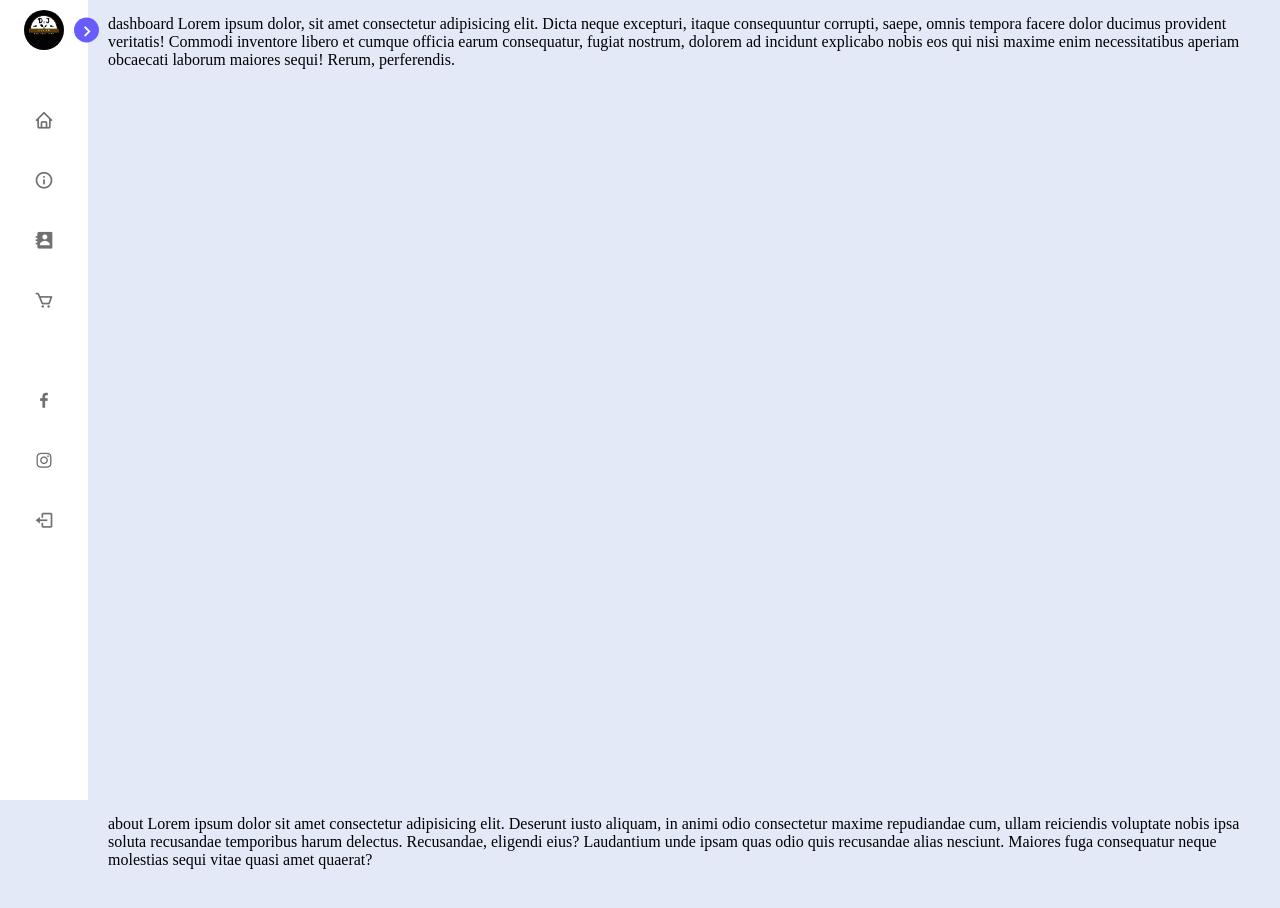
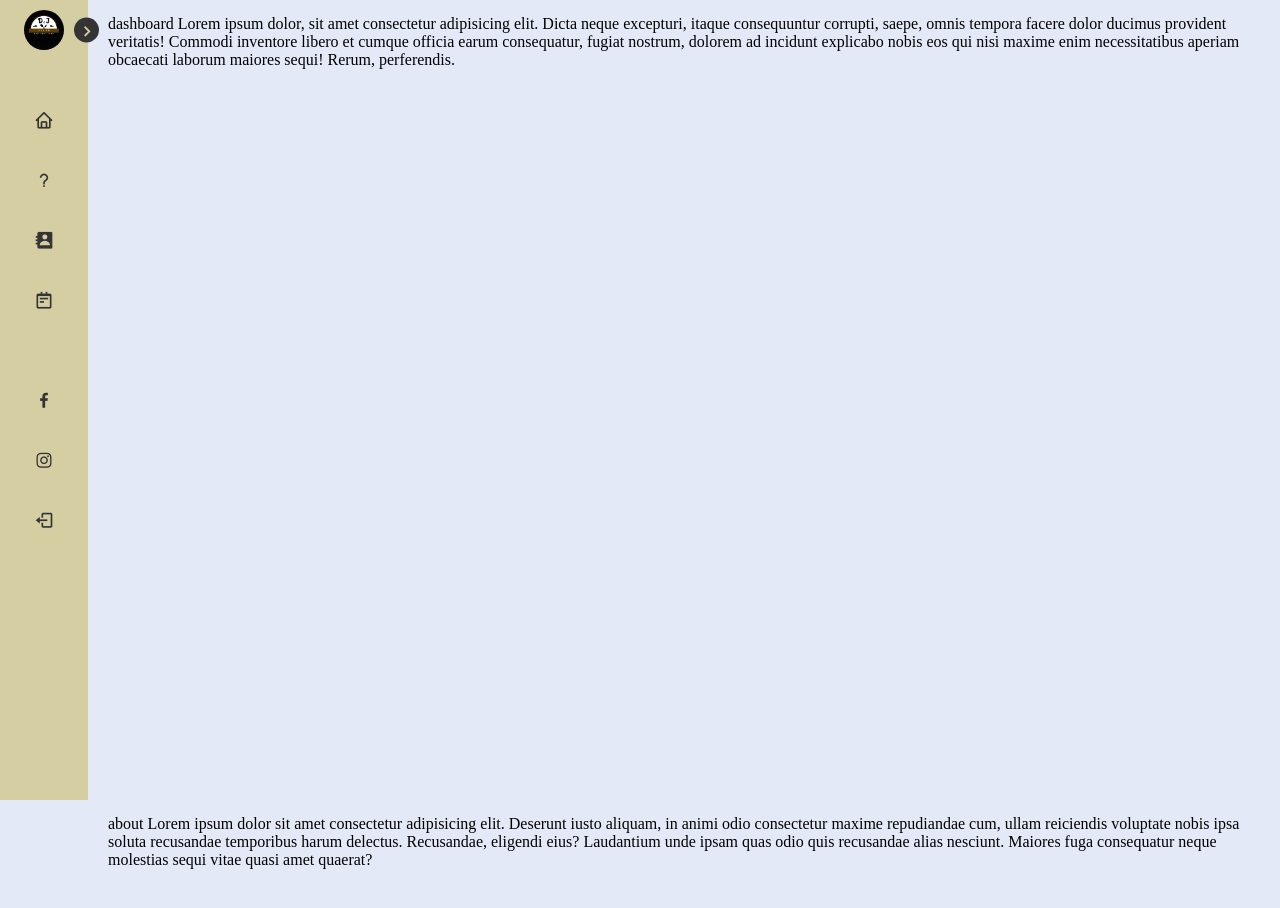
Before and after one commit to JpMayor1/sidebar, a plain HTML site: page index.html in a window 1280 px wide. Shown: the top 908 px of the page. Drawn offline with nearby package versions, Linux system fonts and the light colour scheme.

Commit message:
edited nav bar

```diff
--- a/index.html
+++ b/index.html
@@ -38,7 +38,7 @@
                             </li>
                             <li class="nav-link">
                                 <a href="#about">
-                                    <i class="bx bx-info-circle icon"></i>
+                                    <i class="bx bx-question-mark icon"></i>
                                     <span class="text nav-text">About</span>
                                 </a>
                             </li>
@@ -50,7 +50,7 @@
                             </li>
                             <li class="nav-link">
                                 <a href="reservation">
-                                    <i class="bx bx-cart icon"></i>
+                                    <i class="bx bx-notepad icon"></i>
                                     <span class="text nav-text"
                                         >Reservation</span
                                     >
--- a/style.css
+++ b/style.css
@@ -12,11 +12,11 @@
 :root {
     /* COLORS */
     --body-color: #E4E9F7;
-    --sidebar-color: #FFF;
-    --primary-color: #695CFE;
+    --sidebar-color: #D5CEA3;
+    --primary-color: #d6d6d6;
     --body-color-light: #F6F5FF;
     --toggle-color: #DDD;
-    --text-color: #707070;
+    --text-color: #353434;
 
     /* TRANSITION */
     --trans-02: all 0.2s ease;
@@ -102,7 +102,7 @@ header .image-text .header-text {
     height: 25px;
     width: 25px;
     transform: translateY(-50%) rotate(180deg);
-    background: var(--primary-color);
+    background: var(--text-color);
     display: flex;
     justify-content: center;
     align-items: center;
@@ -131,7 +131,7 @@ header .image-text .header-text {
 }
 .sidebar li a:hover .icon,
 .sidebar li a:hover .text {
-    color: var(--sidebar-color);
+    color: var(--text-color);
 }
 .sidebar .menu-bar {
     height: calc(100% - 50px);
```
Also changed, not shown: homeimg/4.jpg (added), homeimg/BUFFALOWINGS.jpg (added), homeimg/CARBONARA.jpg (added), homeimg/HONEY GLAZED CHICKEN WINGS.jpg (added), homeimg/SPAGHETTI2.jpg (added), homeimg/SPICY GARLIC BUFFALO CHICKEN.jpg (added), homeimg/corndog.jpg (added), homeimg/corndogramen.jpg (added), homeimg/laspatatas.jpg (added), homeimg/mozzaclassic.jpg (added), homeimg/quezzoclassic.jpg (added).
